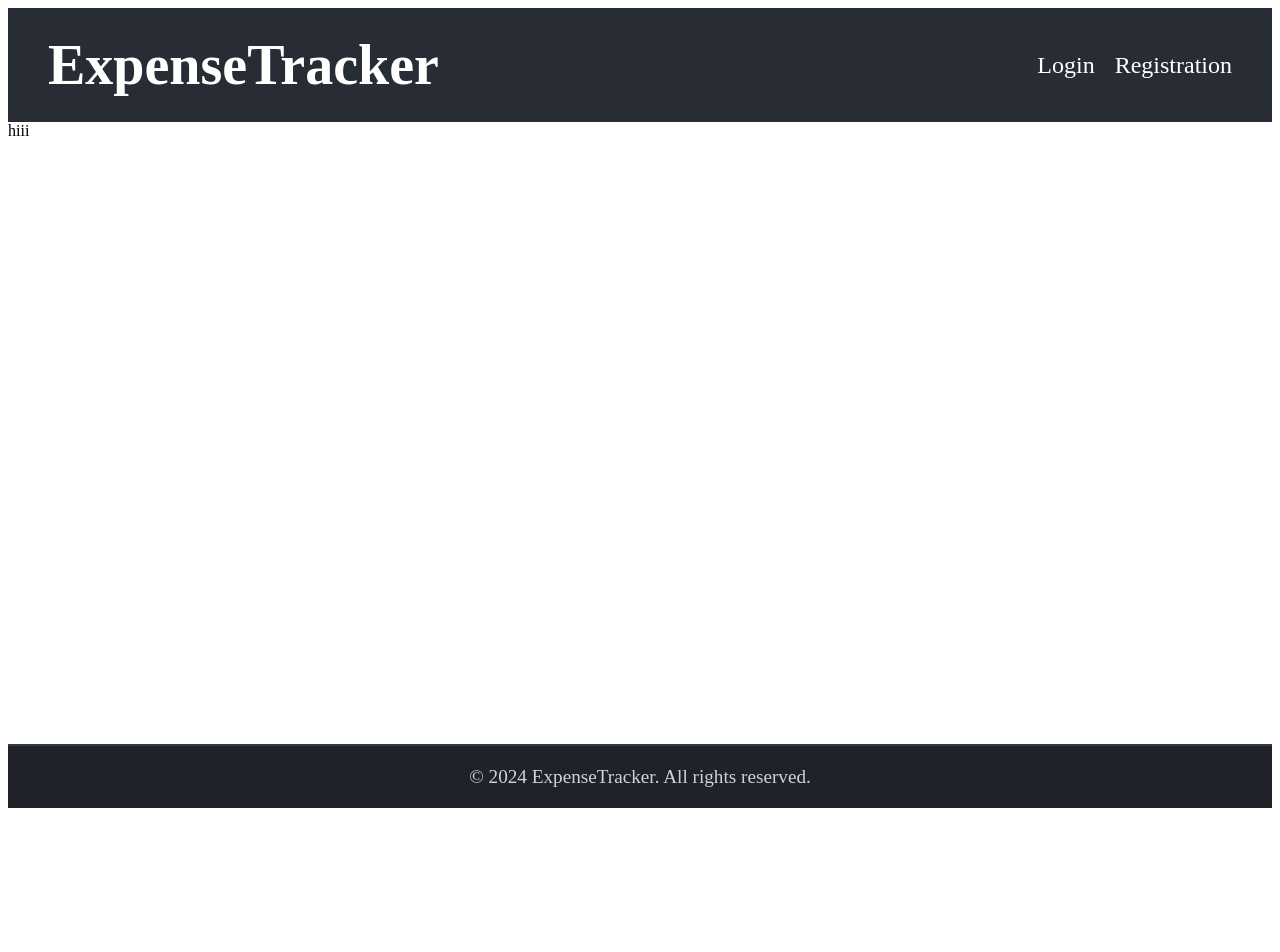
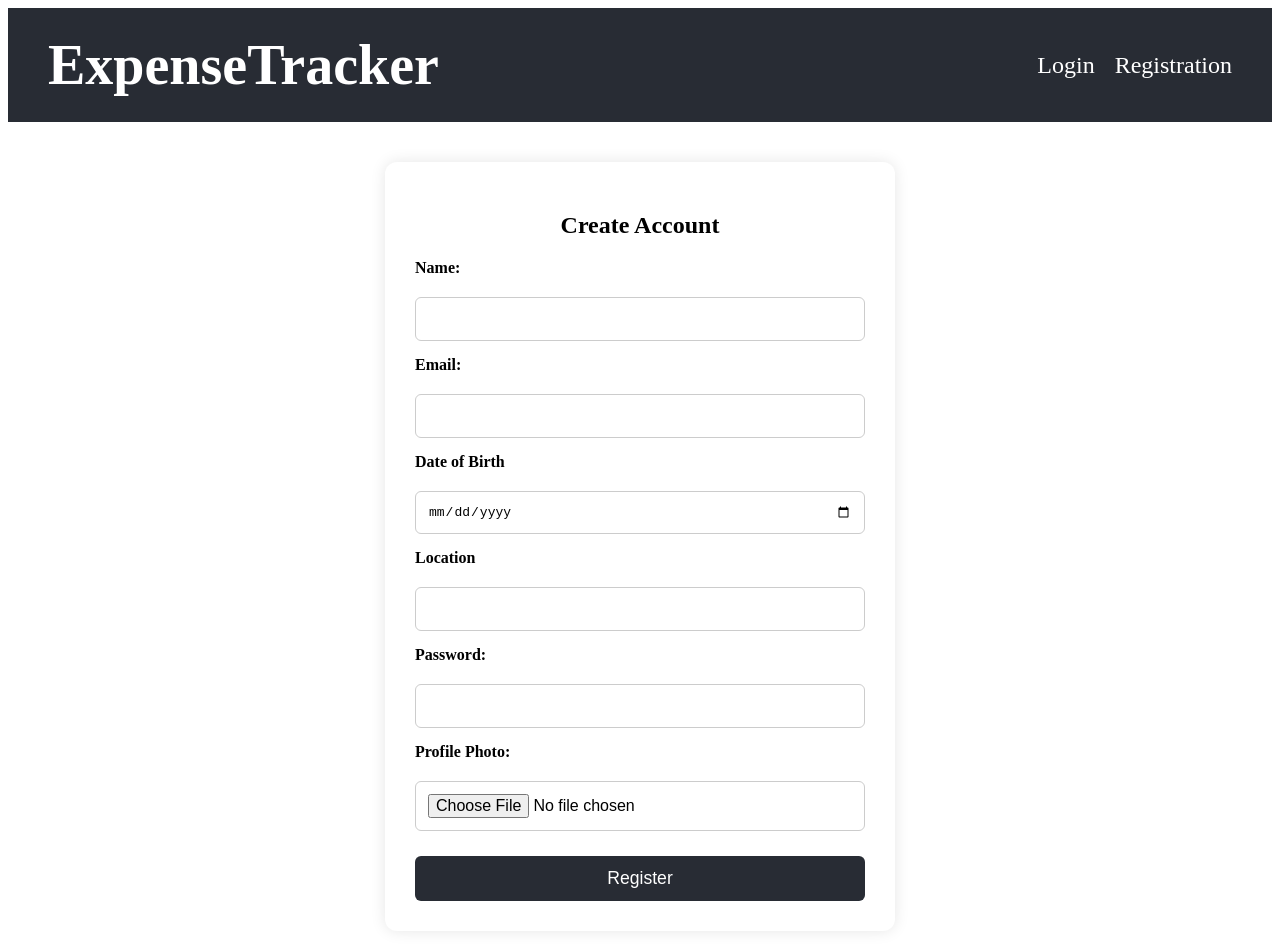
Before and after one commit to Anjana2002/React-Projects, a React app in the folder expense_tracker/frontend/: page /register in a window 1280 px wide. Shown: the top 952 px of the page. Before the commit the page ends 816 px from the top, so only its background shows below. Built offline with nearby package versions, Linux system fonts and the light colour scheme; the HTML template or start-up script is replaced by a standard one.

Commit message:
add regsiter form

```diff
--- a/expense_tracker/frontend/src/components/Header.jsx
+++ b/expense_tracker/frontend/src/components/Header.jsx
@@ -1,3 +1,4 @@
+import { Link } from "react-router-dom";
 import "../styles/styles.css";
 
 export default function Header() {
@@ -6,7 +7,7 @@ export default function Header() {
       <h1 className="title">ExpenseTracker</h1>
       <div className="nav-links">
         <a href="#" className="header-btn">Login</a>
-        <a href="#" className="header-btn">Registration</a>
+        <Link to="/register" className="header-btn">Registration</Link>
       </div>
     </div>
   );
--- a/expense_tracker/frontend/src/components/Register.jsx
+++ b/expense_tracker/frontend/src/components/Register.jsx
@@ -1,8 +1,71 @@
+import { useState } from "react";
 import "../styles/styles.css";
+import axios from "axios";
 export default function Register() {
-    return(
-        <div>
-            hiii
+    const [formData, setFormData] = useState({
+        name: "",
+        email: "",
+        dob: "",
+        location: "",
+        password: "",
+        profilePhoto: null,
+    });
+    const [message, setMessage] = useState("");
+
+    const handleChange = (e) => {
+        if (e.target.name === "profilePhoto") {
+            setFormData({
+                ...formData,
+                profilePhoto: e.target.files[0],
+            });
+
+        } else {
+            setFormData({
+                ...formData,
+                [e.target.name]: e.target.value
+            });
+        }
+    }
+    const handleSubmit = async (e) => {
+        e.preventDefault();
+        const data = new FormData();
+        for (let key in formData) {
+            data.append(key, formData[key]);
+        }
+        try {
+            const res = await axios.post(
+                `${import.meta.env.VITE_API_URL}/register`,
+                data,
+                {
+                    headers: { "Content-Type": "multipart/form-data" }
+                }
+            );
+            setMessage(res.data.message || "Registration successful!");
+        } catch (error) {
+            setMessage("Registration failed. Please try again.");
+        }
+    };
+
+
+    return (
+        <div className="form-container">
+            <h2>Create Account</h2>
+            <form onSubmit={handleSubmit} className="form-box">
+                <label>Name:</label>
+                <input type="text" name="name" value={formData.name} onChange={handleChange} required />
+                <label>Email:</label>
+                <input type="email" name="email" value={formData.email} onChange={handleChange} required />
+                <label>Date of Birth</label>
+                <input type="date" name="dob" value={formData.dob} onChange={handleChange} required />
+                <label>Location</label>
+                <input type="text" name="location" value={formData.location} onChange={handleChange} required />
+                <label>Password:</label>
+                <input type="password" name="password" value={formData.password} onChange={handleChange} required />
+                <label>Profile Photo:</label>
+                <input type="file" name="profilePhoto" onChange={handleChange} accept="image/*" />
+                <button type="submit" className="submit-btn">Register</button>
+            </form>
+            {message && <p className="form-message">{message}</p>}
         </div>
     )
 }
--- a/expense_tracker/frontend/src/styles/styles.css
+++ b/expense_tracker/frontend/src/styles/styles.css
@@ -46,3 +46,61 @@
     padding: 40px;
     text-align: center;
 }
+.form-container {
+  max-width: 450px;
+  margin: 40px auto;
+  background: #ffffff;
+  padding: 30px;
+  border-radius: 12px;
+  box-shadow: 0 0 15px rgba(0,0,0,0.1);
+  text-align: center;
+}
+
+.form-container h2 {
+  margin-bottom: 20px;
+}
+
+.form-box {
+  display: flex;
+  flex-direction: column;
+  gap: 15px;
+  text-align: left;
+}
+
+.form-box label {
+  font-weight: bold;
+  margin-bottom: 5px;
+}
+
+.form-box input[type="text"],
+.form-box input[type="email"],
+.form-box input[type="password"],
+.form-box input[type="date"],
+.form-box input[type="file"] {
+  padding: 12px;
+  border-radius: 6px;
+  border: 1px solid #ccc;
+  font-size: 1em;
+}
+
+button.submit-btn {
+  padding: 12px;
+  background-color: #282c34;
+  color: white;
+  font-size: 1.1em;
+  border: none;
+  border-radius: 6px;
+  cursor: pointer;
+  margin-top: 10px;
+}
+
+button.submit-btn:hover {
+  background-color: #3a3f47;
+}
+
+.form-message {
+  margin-top: 15px;
+  font-size: 1em;
+  color: green;
+  text-align: center;
+}
```
Also changed, not shown: 1 other file (tests, documents, lock files or other folders).
